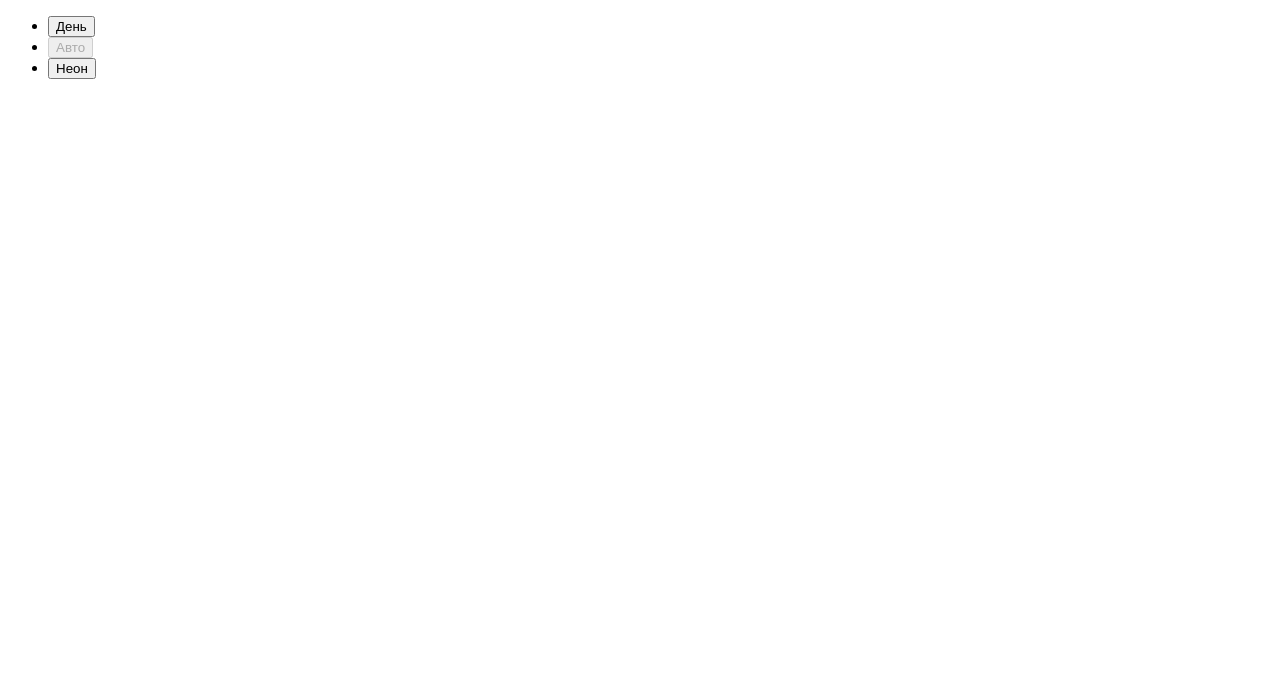
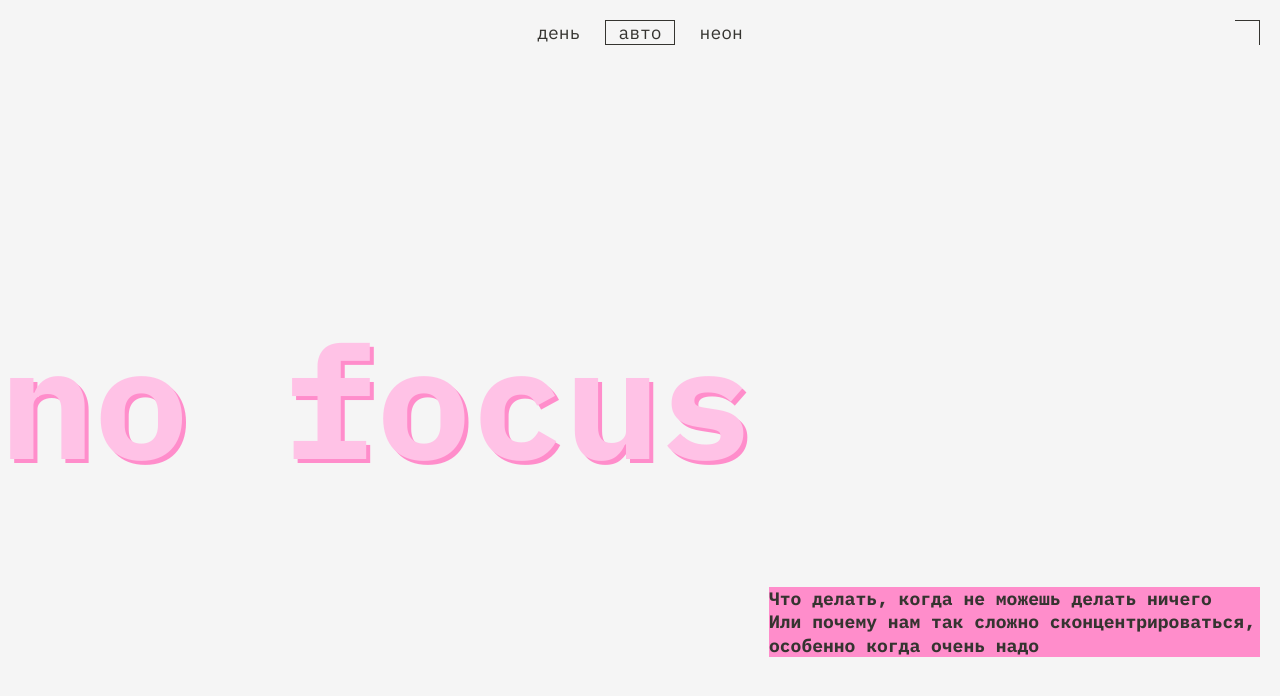
Before and after one commit to kebeba/slozhno-sosredotochitsya-fd, a plain HTML site: page index.html in a window 1280 px wide. Shown: the top 696 px of the page. Drawn offline with Linux system fonts and the light colour scheme.

Commit message:
Add header and theme switching

```diff
--- a/index.html
+++ b/index.html
@@ -4,11 +4,22 @@
     <meta charset="UTF-8" />
     <meta http-equiv="X-UA-Compatible" content="IE=edge" />
     <meta name="viewport" content="width=device-width, initial-scale=1.0" />
+    <meta name="color-scheme" content="dark light">
     <title>Сложно сосредоточиться</title>
+    <link rel="stylesheet" href="./fonts/fonts.css">
+    <link rel="stylesheet" href="./styles/variables.css">
+    <link rel="stylesheet" href="./styles/globals.css">
+    <link rel="stylesheet" href="./styles/style.css">
+    <link rel="stylesheet" href="./styles/dark.css">
+    <link rel="stylesheet" href="./styles/light.css">
+    <link rel="icon" href="./images/favicon.ico" sizes="any">
+    <link rel="icon" href="./images/favicon.svg" type="image/svg+xml">
+    <link rel="apple-touch-icon" href="./images/mobile-icon.png">
     <script src="./scripts/script.js"></script>
   </head>
   <body class="page">
     <header class="header decorated-zone">
+      <span class="header__rec-bulb">REC</span>
       <nav class="header__theme-menu">
         <ul class="header__theme-menu-list">
           <li class="header__theme-menu-item">
@@ -35,6 +46,9 @@
           </li>
         </ul>
       </nav>
+      <h1 class="header__title">no focus</h1>
+      <p class="header__description">Что делать, когда не можешь делать ничего <br>
+        Или почему нам так сложно сконцентрироваться, особенно когда очень надо</p>
     </header>
   </body>
 </html>
--- a/styles/dark.css
+++ b/styles/dark.css
@@ -9,6 +9,19 @@
     Так стили написанные ниже будут иметь больший вес,
     чем стили в медиазапросе предпочтений пользователя
   */
+  --background-color: #000028;
+  --title-color: #DB00FF;
+  --title-shadow-color: #FF0070;
+  --accent-text-color: #000028;
+  --accent-background-color: #FF0070;
+  --button-text-color: #FF0070;
+  --button-background-color: transparent;
+  --button-hover-color: rgba(255, 0, 112, 0.4);
+  --decorations-color: #FF0070;
+}
+
+.theme-dark .header__rec-bulb {
+  display: block;
 }
 
 .theme-dark .page {
--- a/styles/light.css
+++ b/styles/light.css
@@ -9,6 +9,37 @@
     Так стили написанные ниже будут иметь больший вес,
     чем стили в медиазапросе предпочтений пользователя
   */
+  --background-color: #F5F5F5;
+  --title-color: #FFC2E6;
+  --title-shadow-color: #FF8DCB;
+  --accent-text-color: #353430;
+  --accent-background-color: #FF8DCB;
+  --button-text-color: #353430;
+  --button-background-color: transparent;
+  --button-hover-color: #353430;
+  --decorations-color: #353430;
+}
+
+.theme-light .header__rec-bulb {
+  display: none;
+}
+
+@media (prefers-color-scheme: light) {
+  :root {
+    --background-color: #F5F5F5;
+    --title-color: #FFC2E6;
+    --title-shadow-color: #FF8DCB;
+    --accent-text-color: #353430;
+    --accent-background-color: #FF8DCB;
+    --button-text-color: #353430;
+    --button-background-color: transparent;
+    --button-hover-color: #353430;
+    --decorations-color: #353430;
+  }
+
+  .header__rec-bulb {
+    display: none;
+  }
 }
 
 .theme-light .page {
--- a/styles/style.css
+++ b/styles/style.css
@@ -2,4 +2,147 @@
 
 .page {
   /* сохраните в разметке и стилях класс page у тега body. Он удобен, чтобы составлять селекторы для разных цветовых тем. */
+  background-color: var(--background-color);
 }
+
+.header {
+  margin: 10px;
+  display: grid;
+  grid-template-columns: 1fr;
+  grid-template-rows: 1fr min-content 1fr;
+  block-size: calc(100vh - 20px);
+  font-family: 'IBM Plex mono', sans-serif;
+  font-weight: bold;
+  align-items: center;
+}
+
+.decorated-zone {
+  position: relative;
+}
+
+.decorated-zone::after {
+  content: '';
+  position: absolute;
+  top: 0;
+  right: 0;
+  block-size: 25px;
+  inline-size: 25px;
+  border-inline-end: 1px solid var(--decorations-color);
+  border-block-start: 1px solid var(--decorations-color);
+}
+
+.decorated-zone::before {
+  content: '';
+  position: absolute;
+  bottom: 0;
+  left: 0;
+  block-size: 25px;
+  inline-size: 25px;
+  border-inline-start: 1px solid var(--decorations-color);
+  border-block-end: 1px solid var(--decorations-color);
+}
+
+.header__rec-bulb {
+  position: absolute;
+  color: var(--decorations-color);
+  top: 0;
+  right: 0;
+  font-size: 18px;
+  font-weight: normal;
+}
+
+.header__rec-bulb::after {
+  content: '';
+  width: 9px;
+  height: 9px;
+  display: inline-block;
+  background-color: var(--decorations-color);
+  margin: 0 10px 2px;
+  border-radius: 50%;
+  box-shadow: 0 0 4px 2px var(--decorations-color);
+}
+
+.header__theme-menu {
+  justify-self: end;
+}
+
+.header__theme-menu-list {
+  inline-size: min-content;
+  display: flex;
+  flex-direction: column;
+  gap: 6px;
+}
+
+.header__theme-menu-button {
+  appearance: none;
+  padding: 0 12px 4px;
+  background-color: var(--button-background-color);
+  border: none;
+  font-family: 'IBM Plex mono', sans-serif;
+  text-transform: lowercase;
+  font-size: 18px;
+  color: var(--button-text-color);
+  border: 1px solid transparent;
+}
+
+.header__theme-menu-button:focus {
+  outline: none;
+}
+
+.header__theme-menu-button:focus-visible {
+  outline: none;
+  border-bottom: 1px solid var(--button-text-color);
+}
+
+.header__theme-menu-button:hover {
+  border: 1px solid var(--button-hover-color);
+}
+
+.header__theme-menu-button_active {
+  border: 1px solid var(--decorations-color);
+  pointer-events: none;
+}
+
+.header__title {
+  font-size: clamp(7.25rem, 7.0115rem + 1.0178vw, 7.5rem);
+  color: var(--title-color);
+  line-height: 82.5%;
+  text-shadow: 4px 4px var(--title-shadow-color);
+}
+
+.header__description {
+  font-size: 18px;
+  line-height: 130%;
+  color: var(--accent-text-color);
+  background-color: var(--accent-background-color);
+  justify-self: end;
+  inline-size: clamp(355px, 50%, 491px);
+}
+
+@media (width >= 768px) {
+  .header {
+    margin: 20px;
+    block-size: calc(100vh - 40px);
+  }
+
+  .header__title {
+    margin-left: -20px;
+    font-size: clamp(7.5rem, 0.5625rem + 14.4531vw, 9.8125rem);
+  }
+}
+
+@media (width >= 1024px) {
+  .header__theme-menu {
+    justify-self: center;
+    align-self: start;
+  }
+
+  .header__theme-menu-list {
+    flex-direction: row;
+    gap: 12px;
+  }
+
+  .header__theme-menu-button {
+    padding: 0 12px 0;
+  }
+}
--- a/styles/variables.css
+++ b/styles/variables.css
@@ -2,3 +2,14 @@
   Переменные для вашего проекта
   и их переопределение под различные устройства
 */
+:root {
+  --background-color: #000028;
+  --title-color: #DB00FF;
+  --title-shadow-color: #FF0070;
+  --accent-text-color: #000028;
+  --accent-background-color: #FF0070;
+  --button-text-color: #FF0070;
+  --button-background-color: transparent;
+  --button-hover-color: rgba(255, 0, 112, 0.4);
+  --decorations-color: #FF0070;
+}
```
